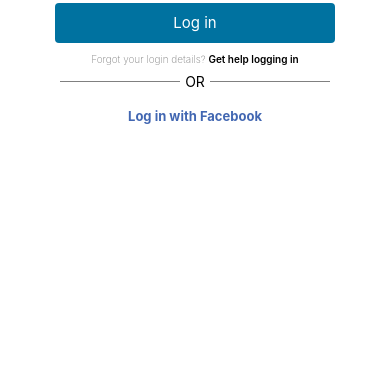
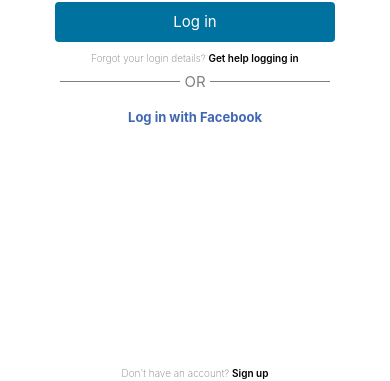
Before and after one commit to mkaychuks/instagramLoginUIClone, a React Native app: screen / in a window 390 px wide. Shown: the part 460-841 px from the top of the page. Built offline with nearby package versions, Linux system fonts and the light colour scheme.

Commit message:
fixed :bug:

```diff
--- a/App.js
+++ b/App.js
@@ -1,71 +1,25 @@
-import { StatusBar } from 'expo-status-bar';
-import { StyleSheet, Text, View, Image, Pressable, SafeAreaView} from 'react-native';
-import { Provider as PaperProvider } from 'react-native-paper';
+import { StatusBar } from "expo-status-bar";
+import { StyleSheet, SafeAreaView } from "react-native";
+import { Provider as PaperProvider } from "react-native-paper";
 
-import InputField from './components/InputButton';
-import Button from './components/Button';
-import InstagramLogin from './screens/InstagramLogin';
-
+import InstagramLogin from "./screens/InstagramLogin";
 
 export default function App() {
   return (
-
     <PaperProvider>
       <SafeAreaView style={styles.container}>
         <StatusBar style="auto" />
         <InstagramLogin />
       </SafeAreaView>
     </PaperProvider>
-
-
-    // <View style={styles.container}>
-    //
-    //   {/* the Instagram Logo*/}
-    //
-    //   {/* the Input field*/}
-    //   <InputField
-    //     placeholder={"Phone number, email or password"}
-    //     keyboardType={'email-address'}
-    //   />
-    //   <InputField placeholder={"Password"}/>
-    //   {/* the button*/}
-    //   <Button />
-
-    //
-
-
-
-
-
-
-
-    //   <View style={[styles.subtitle, {position: 'absolute', bottom: 5}]}>
-    //     <Text style={styles.loginHelp}>
-    //       Don't have an account?&nbsp;
-    //     </Text>
-    //     <Text style={styles.getHelp}>
-    //       Sign up
-    //     </Text>
-    //   </View>
-
-
-    // </View>
   );
 }
 
 const styles = StyleSheet.create({
   container: {
     flex: 1,
-    backgroundColor: '#fff',
-    alignItems: 'center',
-    justifyContent: 'center',
+    backgroundColor: "#fff",
+    alignItems: "center",
+    justifyContent: "center",
   },
-
-
-
-  option: {
-    color: '#808080',
-    fontSize: 15
-  },
-
 });
--- a/screens/InstagramLogin.js
+++ b/screens/InstagramLogin.js
@@ -26,6 +26,10 @@
       <Pressable style={styles.facebookButton}>
         <Text style={styles.facebook}>Log in with Facebook</Text>
       </Pressable>
+      <View style={[styles.subtitle, { position: "absolute", bottom: 5 }]}>
+        <Text style={styles.loginHelp}>Don't have an account?&nbsp;</Text>
+        <Text style={styles.getHelp}>Sign up</Text>
+      </View>
     </View>
   );
 };
@@ -64,6 +68,10 @@
     alignItems: "center",
     justifyContent: "space-evenly",
   },
+  option: {
+    color: "#808080",
+    fontSize: 15,
+  },
   spacer: {
     backgroundColor: "#808080",
     width: 120,
```
